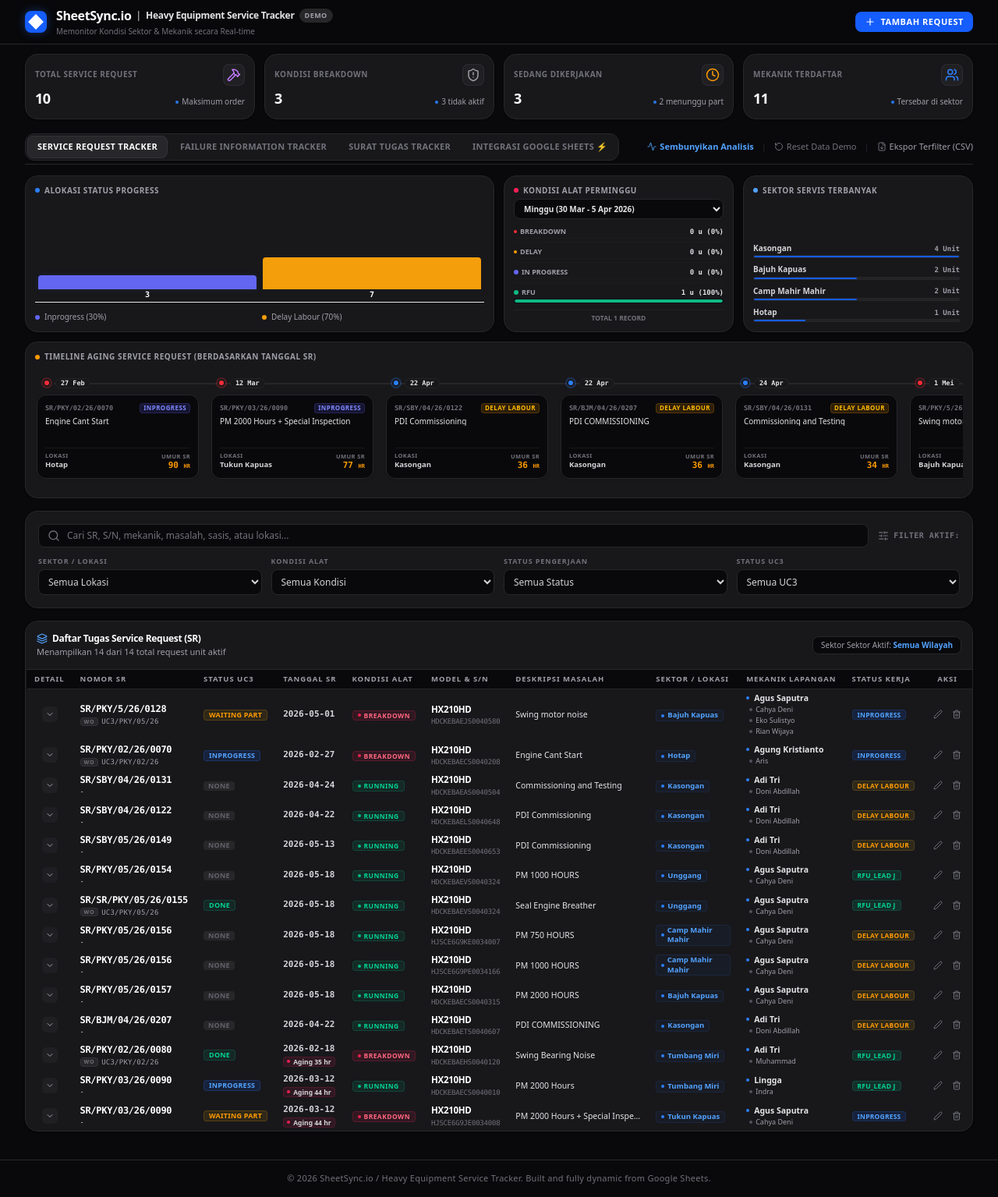
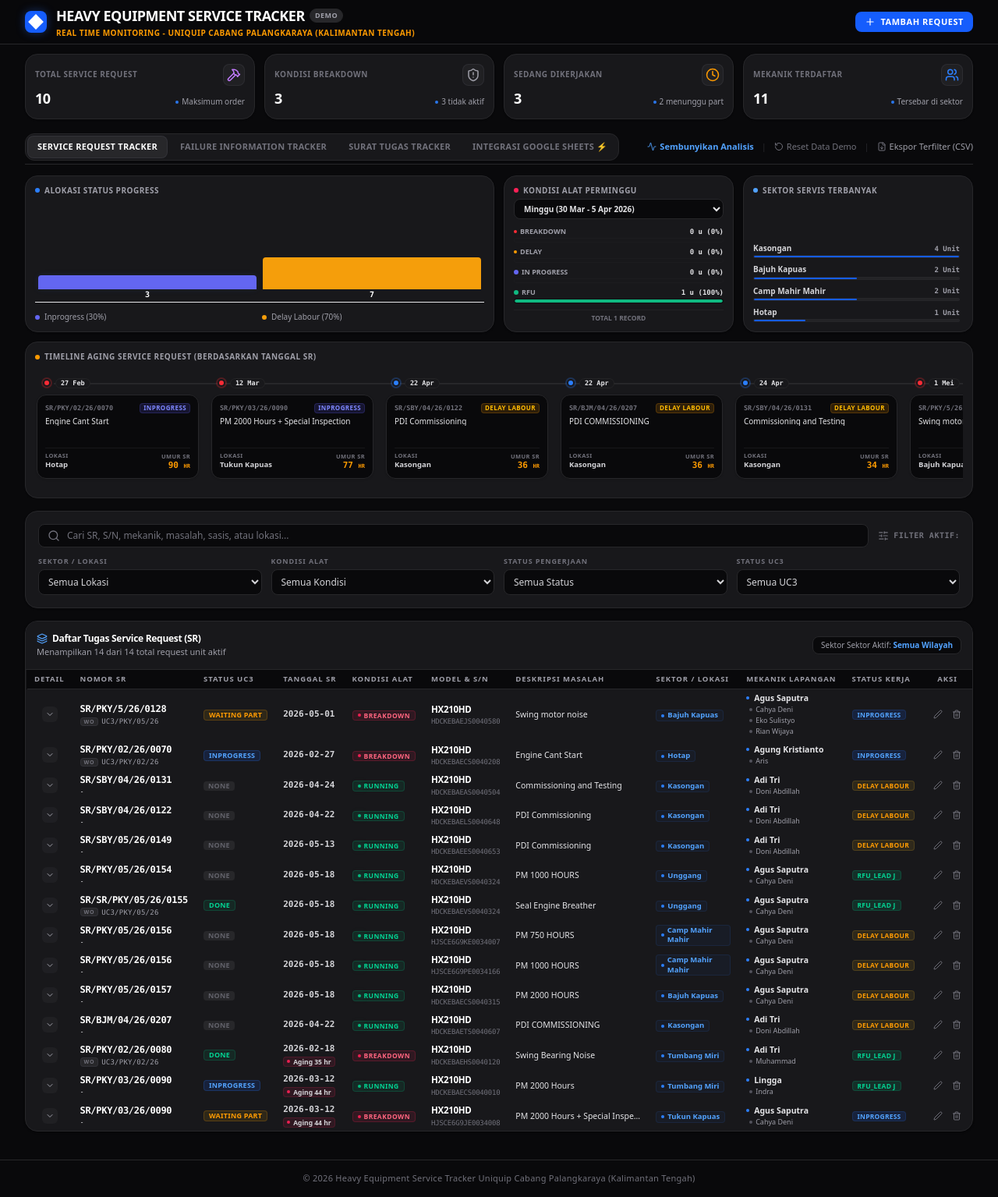
Before and after one commit to heryhermansyah297-prog/hhermansyah, a React (Vite) app: page / in a window 1280 px wide. Shown: the whole page at 78% size. Built offline with nearby package versions, Linux system fonts and the light colour scheme.

Commit message:
AIzaSyD9xhLNlQg1FSrpzhG4kXx_Mhg83WxszaQ

```diff
--- a/src/App.tsx
+++ b/src/App.tsx
@@ -301,18 +301,16 @@ export default function App() {
               <div className="w-3.5 h-3.5 bg-white rotate-45"></div>
             </div>
             <div>
-              <div className="flex items-center gap-1.5">
-                <span className="text-base font-bold tracking-tight text-white">SheetSync.io</span>
-                <span className="text-zinc-750 hidden sm:inline">|</span>
-                <h1 className="text-xs font-semibold tracking-tight text-zinc-350 hidden sm:inline">Heavy Equipment Service Tracker</h1>
+              <div className="flex items-center gap-1.5 flex-wrap">
+                <h1 className="text-xs font-bold tracking-tight text-white sm:text-lg uppercase">Heavy Equipment Service Tracker</h1>
                 {scriptUrl ? (
                   <span className="text-[9px] font-bold tracking-wider uppercase px-1.5 py-0.5 rounded-full bg-emerald-500/10 border border-emerald-500/22 text-emerald-400">Live</span>
                 ) : (
                   <span className="text-[9px] font-bold tracking-wider uppercase px-1.5 py-0.5 rounded-full bg-zinc-800 border border-[#27272A] text-zinc-400">Demo</span>
                 )}
               </div>
-              <p className="text-[10px] text-zinc-500 mt-0.5 font-medium">
-                Memonitor Kondisi Sektor & Mekanik secara Real-time
+              <p className="text-[10px] text-amber-500 mt-0.5 font-bold uppercase tracking-wider">
+                REAL TIME MONITORING - UNIQUIP CABANG PALANGKARAYA (KALIMANTAN TENGAH)
               </p>
             </div>
           </div>
@@ -961,7 +959,7 @@ export default function App() {
       {/* FOOTER */}
       <footer className="border-t border-[#27272A] py-4 bg-[#09090B] mt-6 text-center text-[11px] text-zinc-500 font-medium tracking-wide">
         <div className="w-full px-4 sm:px-6 lg:px-8">
-          <p>© {new Date().getFullYear()} SheetSync.io / Heavy Equipment Service Tracker. Built and fully dynamic from Google Sheets.</p>
+          <p>© {new Date().getFullYear()} Heavy Equipment Service Tracker Uniquip Cabang Palangkaraya (Kalimantan Tengah)</p>
         </div>
       </footer>
 
```
